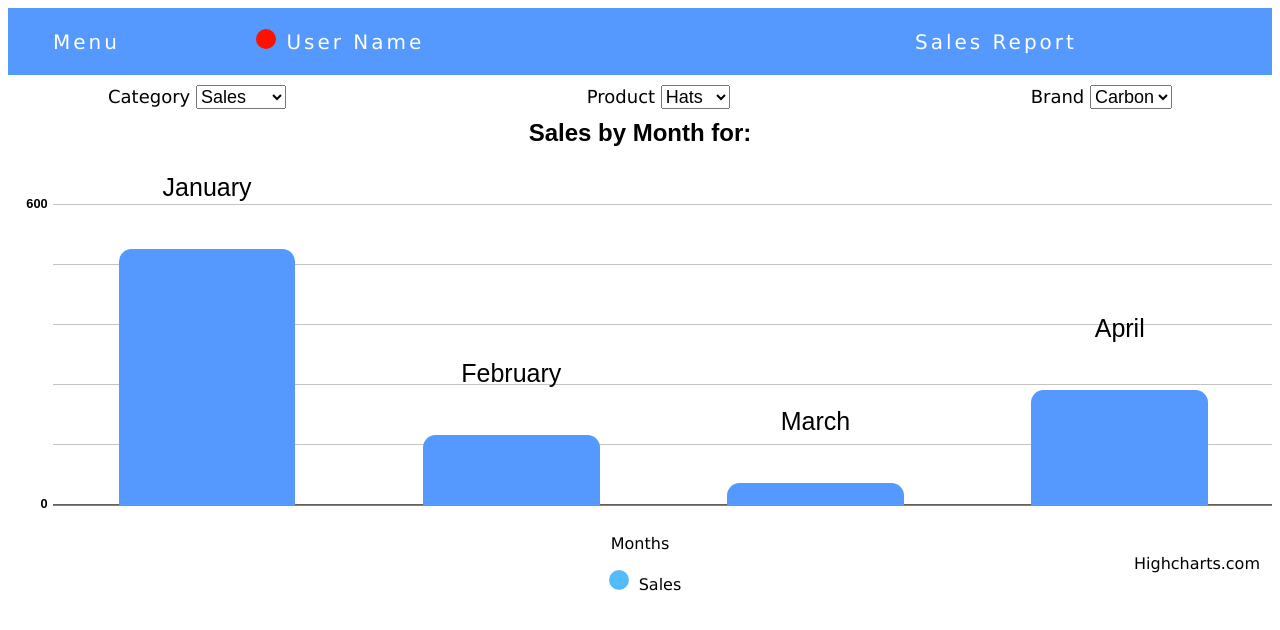
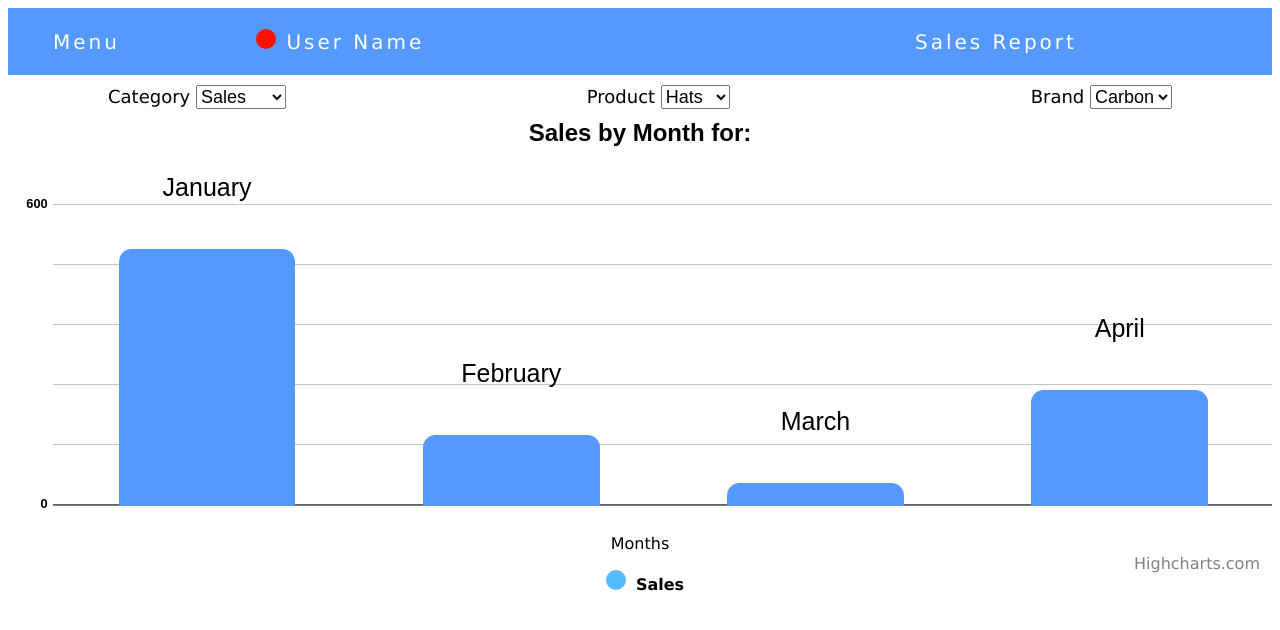
Before and after one commit to DiegoVV/SalesChart, a plain HTML site: page index.html in a window 1280 px wide. Drawn offline with nearby package versions, Linux system fonts and the light colour scheme.

Commit message:
minor adjustments

```diff
--- a/css/style.css
+++ b/css/style.css
@@ -199,6 +199,7 @@ div {
     }
 
     .website{
+        color: gray;
         position: absolute;
         right: 20px;
     }
--- a/index.html
+++ b/index.html
@@ -72,7 +72,7 @@
     <div class="center">
         <span class="center">Months</span>
         <br><br><br><br>
-        <span class="dot" style="background-color: #5BF"></span>Sales
+        <span class="dot" style="background-color: #5BF"></span><span style="font-weight: bold">Sales</span>
     </div>
     <span class="website">Highcharts.com</span>
 
```
